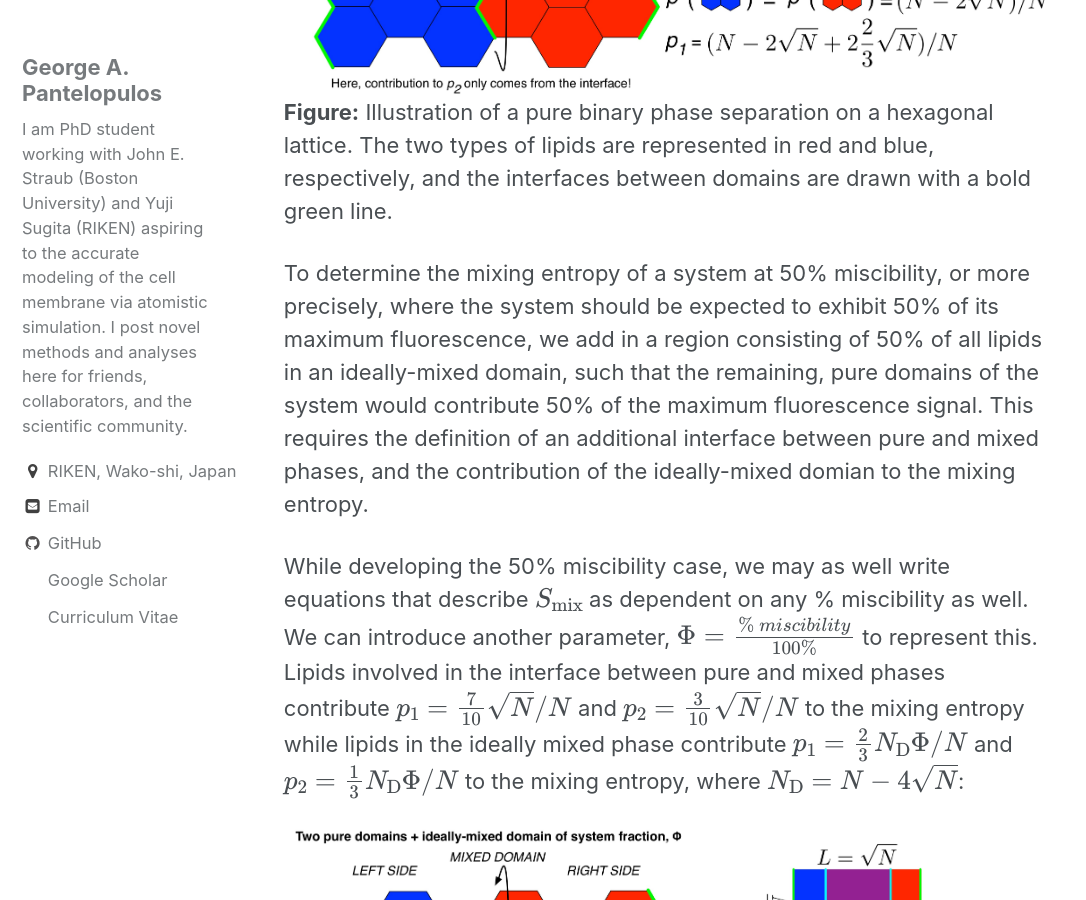
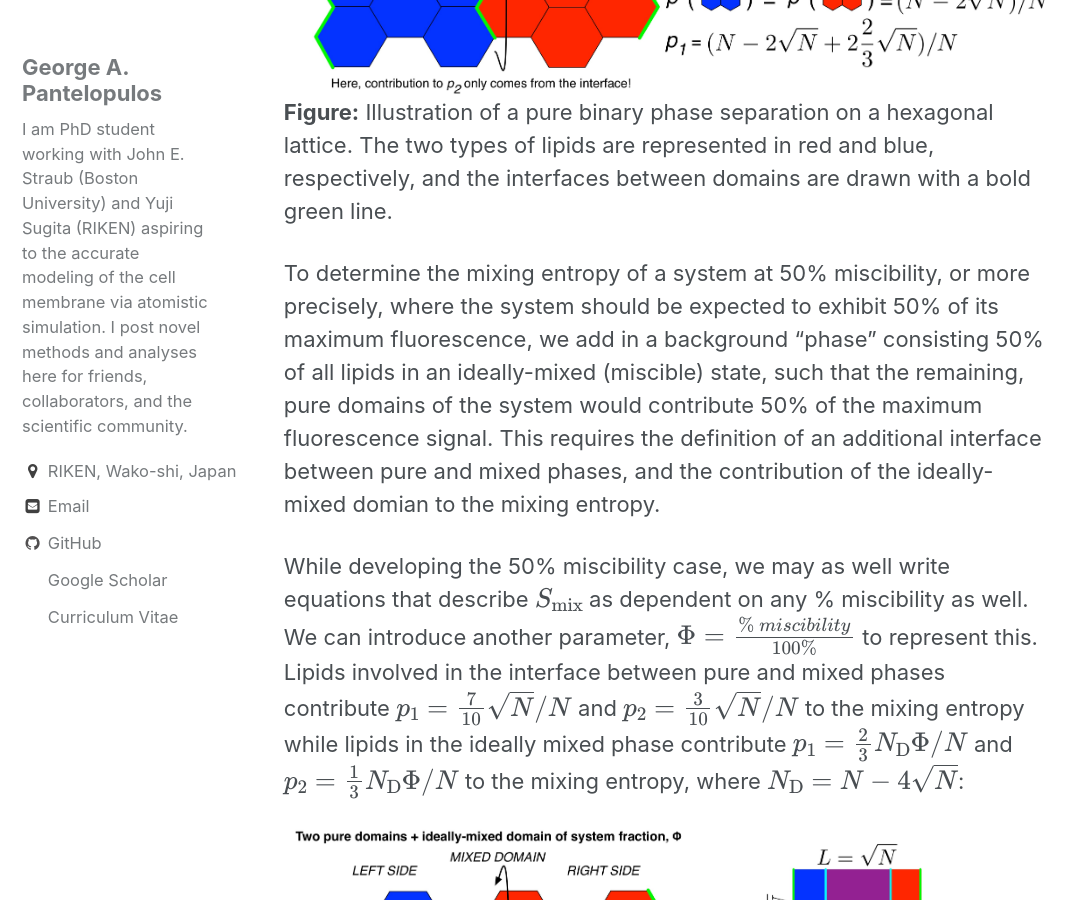
Before and after one commit to gpantel/gpantel.github.io, a Jekyll site: the page built from _posts/2017-08-30-misciblitypoint.markdown, in a window 1280 px wide and 900 px high, scrolled down 3744 px. Shown: the whole window, without its empty margins (0-1086 px from the left). Built offline with Jekyll 4.4.1, drawn with Linux system fonts in a browser that asks for light colours; formulas are drawn with MathJax 3.

Commit message:
Slight edit to language

```diff
--- a/_posts/2017-08-30-misciblitypoint.markdown
+++ b/_posts/2017-08-30-misciblitypoint.markdown
@@ -42,7 +42,7 @@ In a phase separation in which the two domains are truly pure, the only contribu
 ![Pure Interface Cartoon]({{ site.url }}/assets/Membrane/PureInterfaceCartoon.jpg)
 **Figure:** Illustration of a pure binary phase separation on a hexagonal lattice. The two types of lipids are represented in red and blue, respectively, and the interfaces between domains are drawn with a bold green line.
 
-To determine the mixing entropy of a system at 50% miscibility, or more precisely, where the system should be expected to exhibit 50% of its maximum fluorescence, we add in a region consisting of 50% of all lipids in an ideally-mixed domain, such that the remaining, pure domains of the system would contribute 50% of the maximum fluorescence signal. This requires the definition of an additional interface between pure and mixed phases, and the contribution of the ideally-mixed domian to the mixing entropy.
+To determine the mixing entropy of a system at 50% miscibility, or more precisely, where the system should be expected to exhibit 50% of its maximum fluorescence, we add in a background "phase" consisting 50% of all lipids in an ideally-mixed (miscible) state, such that the remaining, pure domains of the system would contribute 50% of the maximum fluorescence signal. This requires the definition of an additional interface between pure and mixed phases, and the contribution of the ideally-mixed domian to the mixing entropy.
 
 While developing the 50% miscibility case, we may as well write equations that describe $$S_\mathrm{mix}$$ as dependent on any % miscibility as well. We can introduce another parameter, $$\Phi = \frac{\%\ miscibility}{100\%}$$ to represent this. Lipids involved in the interface between pure and mixed phases contribute $$p_1 = \frac{7}{10}\sqrt{N}/N$$ and $$p_2 = \frac{3}{10}\sqrt{N}/N$$ to the mixing entropy while lipids in the ideally mixed phase contribute $$p_1 = \frac{2}{3}N_\mathrm{D}\Phi/N$$ and $$p_2 = \frac{1}{3}N_\mathrm{D}\Phi/N$$ to the mixing entropy, where $$N_\mathrm{D} = N - 4\sqrt{N}$$:
 
```
